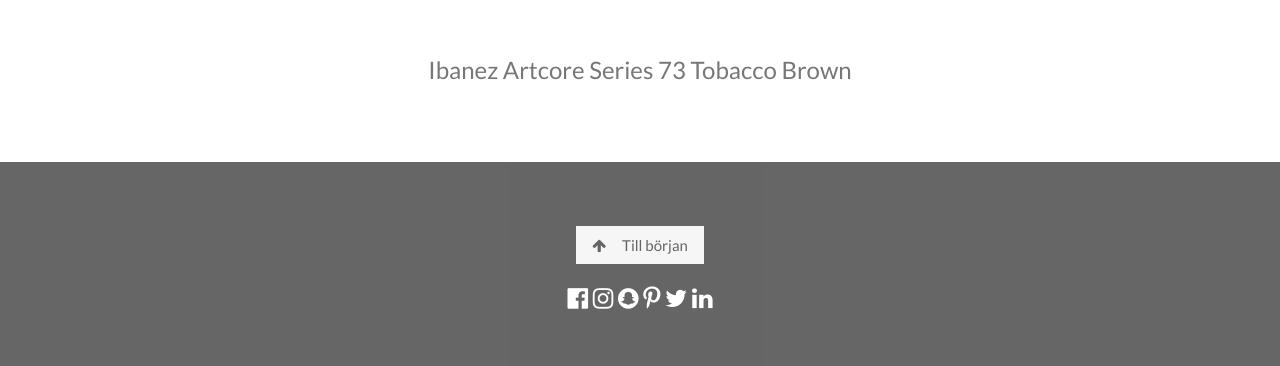
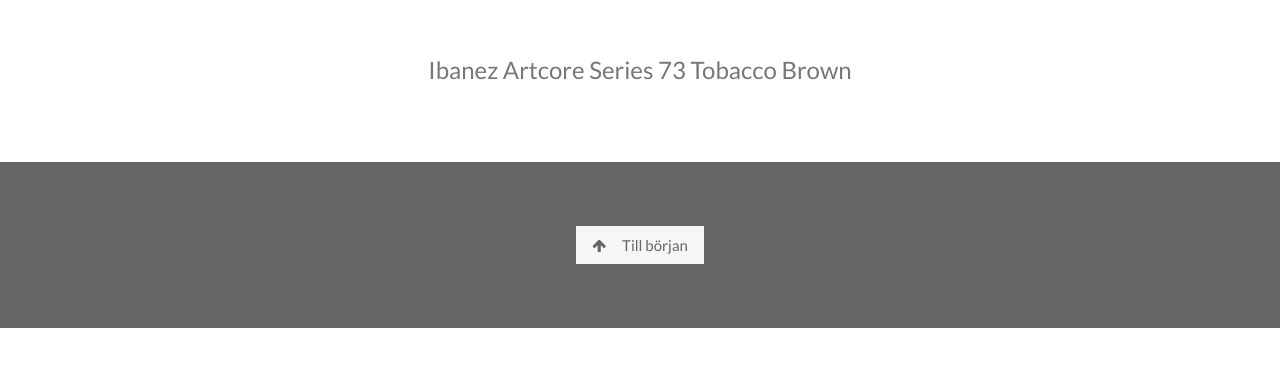
Before and after one commit to rundtjan/homepage, a website: page index.html in a window 1280 px wide. Shown: the part 4827-5193 px from the top of the page. After the commit the page ends 5155 px from the top, so only its background shows below. Drawn offline with nearby package versions, Linux system fonts and the light colour scheme.

Commit message:
inga some

```diff
--- a/index.html
+++ b/index.html
@@ -311,14 +311,14 @@
 <!-- Footer -->
 <footer class="w3-center w3-black w3-padding-64 w3-opacity w3-hover-opacity-off">
   <a href="#home" class="w3-button w3-light-grey"><i class="fa fa-arrow-up w3-margin-right"></i>Till början</a>
-  <div class="w3-xlarge w3-section">
+  <!--<div class="w3-xlarge w3-section">
     <i class="fa fa-facebook-official w3-hover-opacity"></i>
     <i class="fa fa-instagram w3-hover-opacity"></i>
     <i class="fa fa-snapchat w3-hover-opacity"></i>
     <i class="fa fa-pinterest-p w3-hover-opacity"></i>
     <i class="fa fa-twitter w3-hover-opacity"></i>
     <i class="fa fa-linkedin w3-hover-opacity"></i>
-  </div>
+  </div>-->
 </footer>
 
 <script>
```
